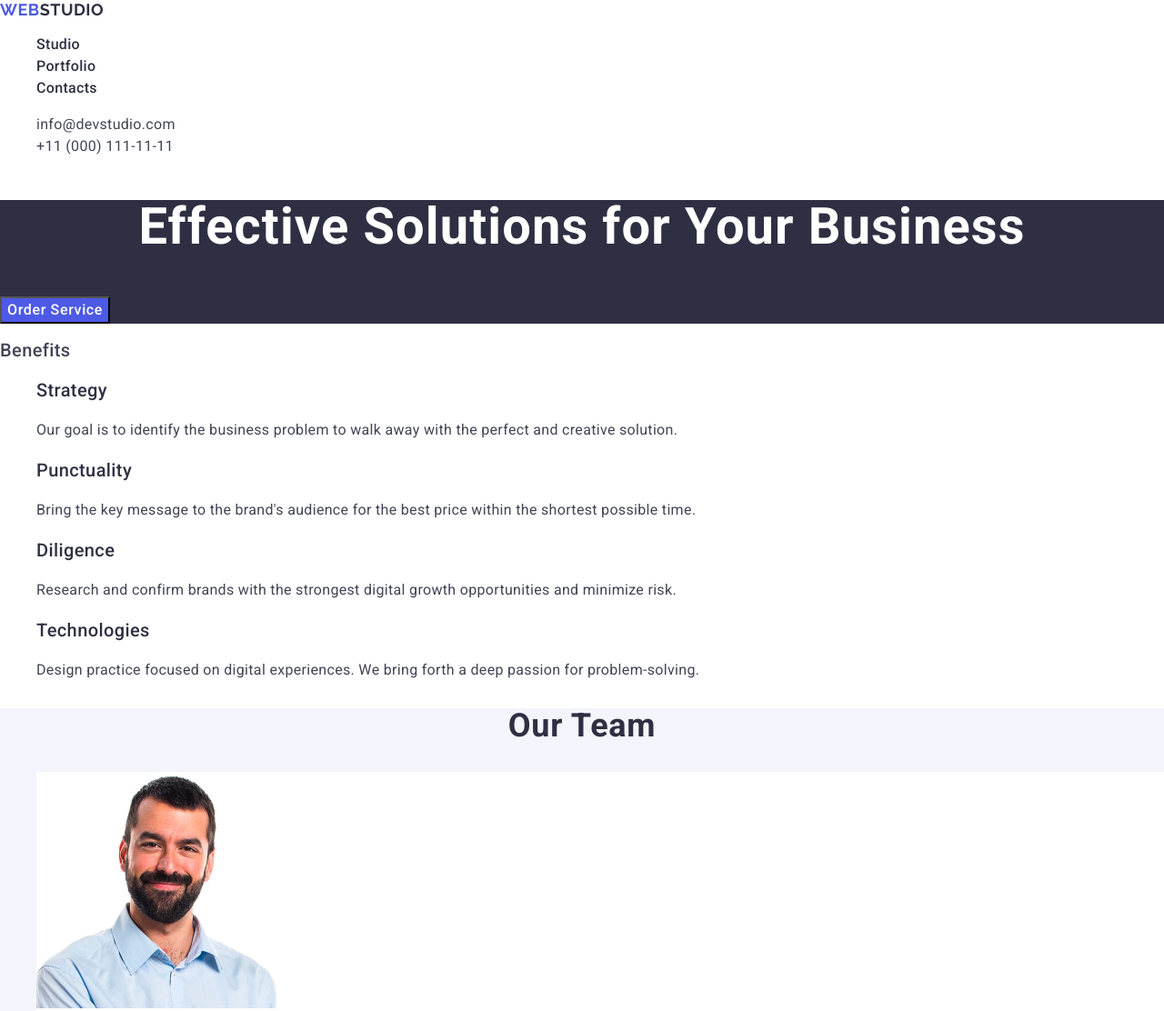
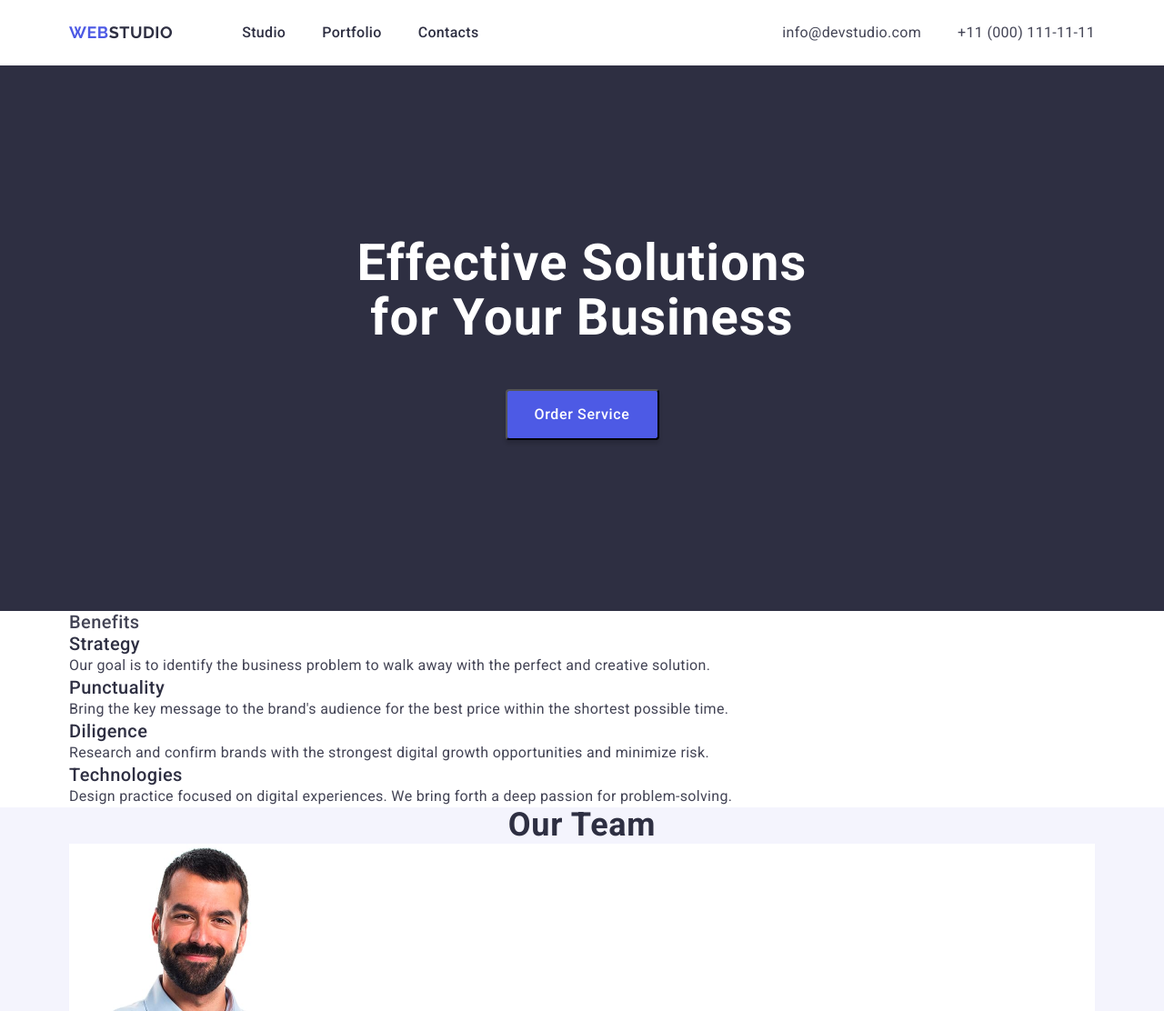
Before and after one commit to AndriiT888/goit-markup-hw-03, a plain HTML site: page index.html in a window 1280 px wide. Shown: the top 1112 px of the page at 91% size. Drawn offline with nearby package versions, Linux system fonts and the light colour scheme.

Commit message:
add positions for header and hero section

```diff
--- a/css/styles.css
+++ b/css/styles.css
@@ -21,18 +21,68 @@ font-family: "Roboto",sans-serif; */
 }
 
 /* common */
+body {
+  font-family: 'Roboto', sans-serif;
+  color: #434455;
+  background-color: #ffffff;
+}
+
+.container {
+  max-width: 1158px;
+  padding: 0 15px;
+  margin: 0 auto;
+}
+
+h1,
+h2,
+h3,
+h4,
+h5,
+h6,
+p {
+  margin: 0;
+  padding: 0;
+}
+
 ul {
   list-style-type: none;
+  margin: 0;
+  padding-left: 0;
 }
 
 a {
   text-decoration: none;
 }
 
-body {
-  font-family: 'Roboto', sans-serif;
-  color: #434455;
-  background-color: #ffffff;
+img {
+  display: block;
+  max-width: 100%;
+  height: auto;
+}
+
+/* header */
+.header-container {
+  display: flex;
+  align-items: center;
+}
+.header-navigation {
+  display: flex;
+  align-items: center;
+}
+
+.nav-list {
+  display: flex;
+  align-items: center;
+  gap: 40px;
+}
+
+.address {
+  margin-left: auto;
+}
+.address-list {
+  display: flex;
+  align-items: center;
+  gap: 40px;
 }
 
 .logo {
@@ -45,6 +95,11 @@ body {
   color: #4d5ae5;
 }
 
+.header-logo {
+  padding: 24px 0;
+  margin-right: 76px;
+}
+
 .header-logo .logo-part {
   color: #2e2f42;
 }
@@ -54,6 +109,8 @@ body {
 }
 
 .nav-link {
+  display: block;
+  padding: 24px 0;
   font-weight: 500;
   font-size: 16px;
   line-height: 1.5;
@@ -65,6 +122,8 @@ body {
   font-style: normal;
 }
 .address-link {
+  display: block;
+  padding: 24px 0;
   font-size: 16px;
   line-height: 1.5;
   letter-spacing: 0.02em;
@@ -77,11 +136,16 @@ body {
 .address-link:focus {
   color: #404bbf;
 }
+
 /* hero-section */
 .hero {
   background-color: #2e2f42;
+  padding: 188px 0;
 }
+
 .hero-title {
+  margin: 0 auto 48px;
+  width: 496px;
   font-size: 56px;
   line-height: 1.07;
   letter-spacing: 0.02em;
@@ -90,6 +154,10 @@ body {
 }
 
 .order-button {
+  margin: 0 auto;
+  display: block;
+  width: 169px;
+  height: 56px;
   font-weight: 500;
   font-size: 16px;
   line-height: 1.5;
@@ -97,6 +165,8 @@ body {
   color: #fff;
   background-color: #4d5ae5;
   cursor: pointer;
+  box-shadow: 0 4px 4px 0 rgba(0, 0, 0, 0.15);
+  border-radius: 4px;
 }
 
 .order-button:hover,
--- a/index.html
+++ b/index.html
@@ -18,6 +18,7 @@
 
 <body>
   <header class="page-header">
+    <div class="container header-container">
       <nav class="header-navigation">
         <a class="logo header-logo" href="./index.html">Web<span class="logo-part">Studio</span></a>
         <ul class="nav-list">
@@ -43,17 +44,21 @@
           </li>
         </ul>
       </address>
+    </div>
   </header>
 
   <main>
     <!-- hero -->
     <section class="hero">
+      <div class="container hero-container">
         <h1 class="hero-title">Effective Solutions for Your Business</h1>
         <button type="button" class="order-button">Order Service</button>
+      </div>
     </section>
 
     <!-- benefits -->
     <section class="benefits">
+      <div class="container">
         <h2 class="benefits-title">Benefits</h2>
         <ul class="benefits-list">
           <li class="benefits-item">
@@ -85,10 +90,12 @@
             </p>
           </li>
         </ul>
+      </div>
     </section>
 
     <!-- team -->
     <section class="team">
+      <div class="container">
         <h2 class="team-title">Our Team</h2>
         <ul class="team-list">
           <li class="team-item">
@@ -112,10 +119,12 @@
             <p class="avatar-text">UI Designer</p>
           </li>
         </ul>
+      </div>
     </section>
 
     <!-- Our Portfolio -->
     <section class="Portfolio">
+      <div class="container">
         <h2 class="portfolio-title">Our Portfolio</h2>
         <ul class="portfolio-list">
           <li class="portfolio-item">
@@ -143,8 +152,8 @@
             <p class="portfolio-item-descr">Marketing</p>
           </li>
           <li class="portfolio-item">
-          <img src="./images/our-portfolio/screen-illustrations.jpg" alt="screen-illustrations" width="360" height="300"
-            class="portfolio-img" />
+            <img src="./images/our-portfolio/screen-illustrations.jpg" alt="screen-illustrations" width="360"
+              height="300" class="portfolio-img" />
             <h3 class="portfolio-item-title">Screen Illustrations</h3>
             <p class="portfolio-item-descr">Design</p>
           </li>
@@ -155,17 +164,21 @@
             <p class="portfolio-item-descr">Marketing</p>
           </li>
         </ul>
+      </div>
     </section>
   </main>
 
   <!-- footer -->
   <footer class="footer-page">
+    <div class="container">
       <a class="logo footer-logo" href="./index.html">Web<span class="logo-part">Studio</span></a>
       <p class="footer-text">
         Increase the flow of customers and sales for your business with digital
         marketing & growth solutions.
       </p>
+    </div>
   </footer>
+
 </body>
 
 </html>
```
Lines whose indentation alone changed are shown as unchanged.
